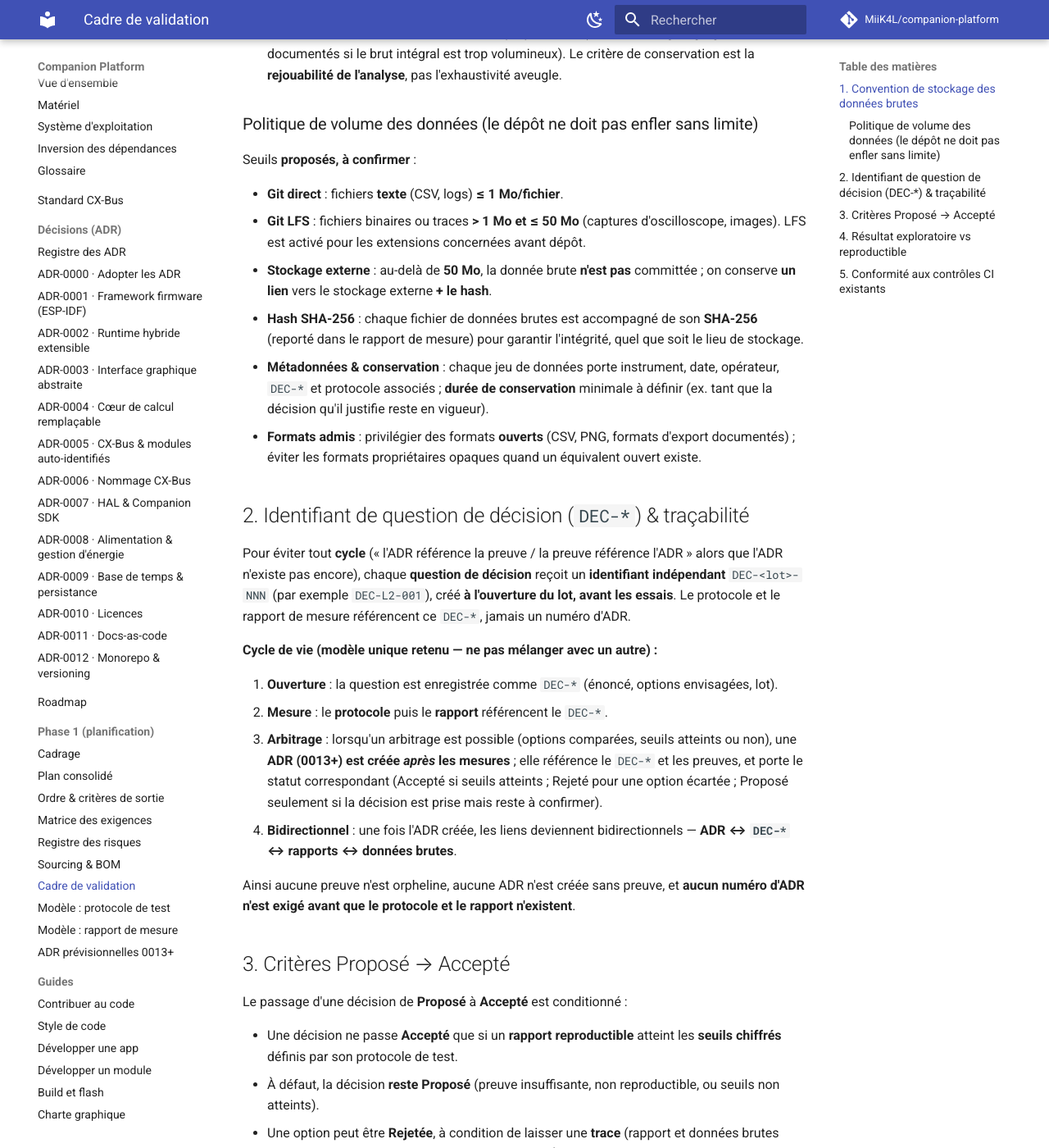
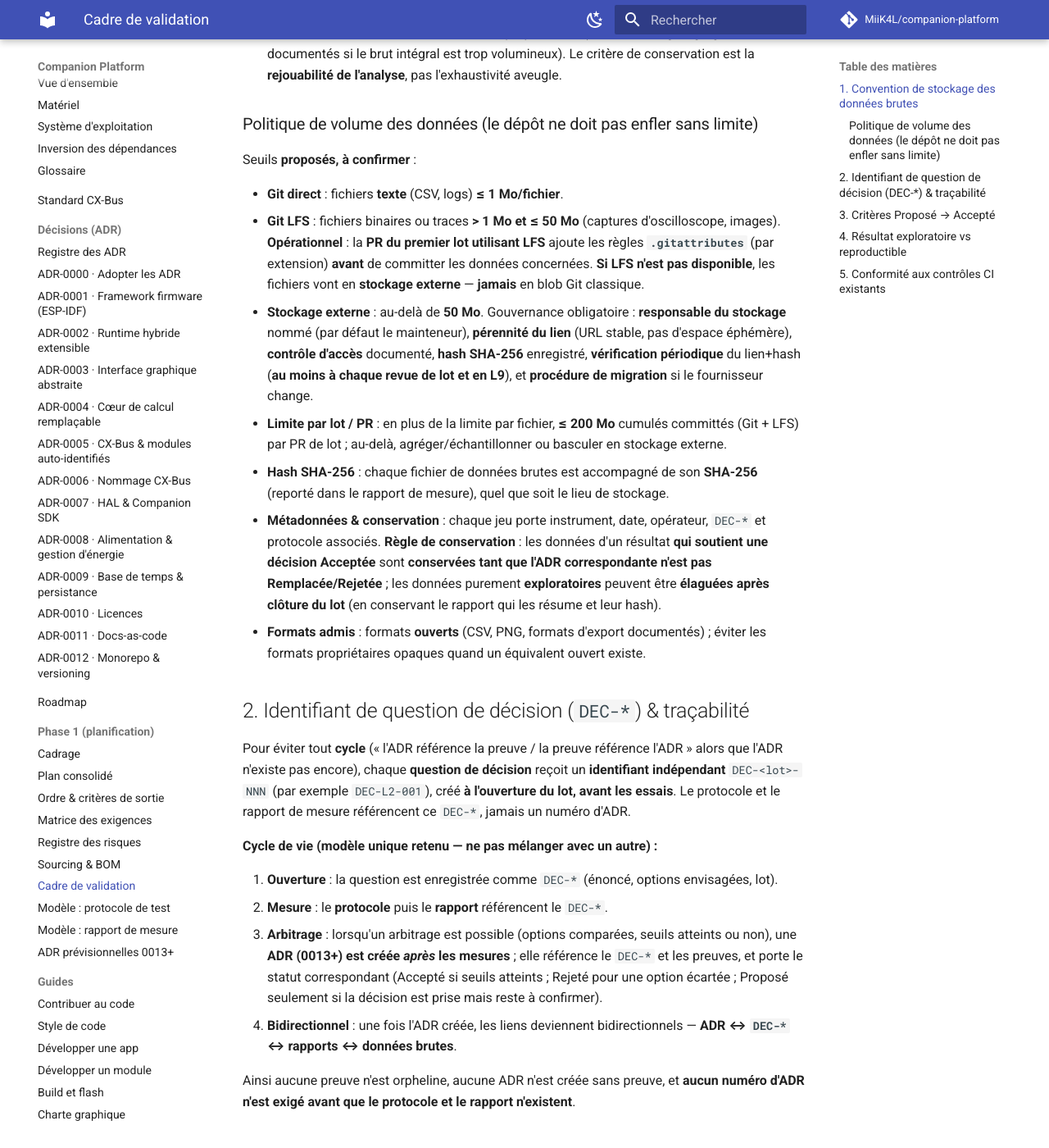
Before and after one commit to MiiK4L/companion-platform, an MkDocs documentation site: the page built from docs/phase-1/validation-framework.md, in a window 1280 px wide and 1400 px high, scrolled down 867 px. Shown: the whole window at 82% size. Built offline with MkDocs 1.6.1 and Material for MkDocs 9.7.7, drawn with Linux system fonts in a browser that asks for light colours; comment, search, counter and statistics services are not loaded; some of the changed text lies outside the part shown.

Commit message:
docs(phase-1): conservation, LFS opérationnel, n_*, ADR au-delà des seuils
Regle de conservation + gouvernance externe ; LFS operationnel +
limite/PR ; n_dut/runs/campaigns/cycles + independance ; ADR exige
conformite/comparaison/compromis/tracabilite.

```diff
--- a/docs/phase-1/validation-framework.md
+++ b/docs/phase-1/validation-framework.md
@@ -41,17 +41,26 @@
 
 - **Git direct** : fichiers **texte** (CSV, logs) **≤ 1 Mo/fichier**.
 - **Git LFS** : fichiers binaires ou traces **> 1 Mo et ≤ 50 Mo** (captures d'oscilloscope,
-  images). LFS est activé pour les extensions concernées avant dépôt.
-- **Stockage externe** : au-delà de **50 Mo**, la donnée brute **n'est pas** committée ; on
-  conserve **un lien** vers le stockage externe **+ le hash**.
+  images). **Opérationnel** : la **PR du premier lot utilisant LFS** ajoute les règles
+  **`.gitattributes`** (par extension) **avant** de committer les données concernées. **Si LFS
+  n'est pas disponible**, les fichiers vont en **stockage externe** — **jamais** en blob Git
+  classique.
+- **Stockage externe** : au-delà de **50 Mo**. Gouvernance obligatoire :
+  **responsable du stockage** nommé (par défaut le mainteneur), **pérennité du lien**
+  (URL stable, pas d'espace éphémère), **contrôle d'accès** documenté, **hash SHA-256**
+  enregistré, **vérification périodique** du lien+hash (**au moins à chaque revue de lot et
+  en L9**), et **procédure de migration** si le fournisseur change.
+- **Limite par lot / PR** : en plus de la limite par fichier, **≤ 200 Mo** cumulés committés
+  (Git + LFS) par PR de lot ; au-delà, agréger/échantillonner ou basculer en stockage externe.
 - **Hash SHA-256** : chaque fichier de données brutes est accompagné de son **SHA-256**
-  (reporté dans le rapport de mesure) pour garantir l'intégrité, quel que soit le lieu de
-  stockage.
-- **Métadonnées & conservation** : chaque jeu de données porte instrument, date, opérateur,
-  `DEC-*` et protocole associés ; **durée de conservation** minimale à définir (ex. tant que
-  la décision qu'il justifie reste en vigueur).
-- **Formats admis** : privilégier des formats **ouverts** (CSV, PNG, formats d'export
-  documentés) ; éviter les formats propriétaires opaques quand un équivalent ouvert existe.
+  (reporté dans le rapport de mesure), quel que soit le lieu de stockage.
+- **Métadonnées & conservation** : chaque jeu porte instrument, date, opérateur, `DEC-*` et
+  protocole associés. **Règle de conservation** : les données d'un résultat **qui soutient
+  une décision Acceptée** sont **conservées tant que l'ADR correspondante n'est pas
+  Remplacée/Rejetée** ; les données purement **exploratoires** peuvent être **élaguées après
+  clôture du lot** (en conservant le rapport qui les résume et leur hash).
+- **Formats admis** : formats **ouverts** (CSV, PNG, formats d'export documentés) ; éviter les
+  formats propriétaires opaques quand un équivalent ouvert existe.
 
 ## 2. Identifiant de question de décision (`DEC-*`) & traçabilité
 
@@ -77,12 +86,21 @@
 
 ## 3. Critères Proposé → Accepté
 
-Le passage d'une décision de **Proposé** à **Accepté** est conditionné :
+**Atteindre les seuils ne suffit pas** : plusieurs options peuvent les atteindre. Le passage
+de **Proposé** à **Accepté** exige **les quatre** conditions cumulatives :
 
-- Une décision ne passe **Accepté** que si un **rapport reproductible** atteint les
-  **seuils chiffrés** définis par son protocole de test.
-- À défaut, la décision **reste Proposé** (preuve insuffisante, non reproductible, ou seuils
-  non atteints).
+1. **Conformité aux exigences** : la solution satisfait les exigences applicables
+   ([matrice des exigences](requirements-matrix.md)), pas seulement les seuils du protocole.
+2. **Comparaison des alternatives pertinentes** : les alternatives crédibles de la même
+   fonction ont été évaluées (mêmes protocole/seuils quand c'est pertinent).
+3. **Justification des compromis** : l'ADR explique **pourquoi cette option est retenue** face
+   aux autres (coût, conso, disponibilité, complexité, risques), y compris quand plusieurs
+   atteignent les seuils.
+4. **Traçabilité vers les preuves** : liens `DEC-*` ↔ rapport(s) reproductible(s) ↔ données
+   brutes (avec hash).
+
+- Un **rapport reproductible** atteignant les **seuils chiffrés** est **nécessaire** mais non
+  suffisant ; à défaut de l'une des conditions, la décision **reste Proposé**.
 - Une option peut être **Rejetée**, à condition de laisser une **trace** (rapport et données
   brutes documentant l'échec ou le non-respect des seuils).
 
@@ -108,13 +126,28 @@
 - **Données brutes conservées** (avec SHA-256).
 - **Rejouable** par un tiers.
 
-**Combien d'exécutions pour ne PAS être un essai unique ?** Un résultat n'est
-**reproductible** que s'il repose sur **au moins 2 campagnes indépendantes**
-(rejouées, idéalement à des moments/opérateurs distincts) **et** un **nombre
-d'échantillons `n` défini dans le protocole** (par défaut proposé : `n ≥ 5`, à
-ajuster selon la grandeur et sa dispersion), avec **résultats consignés par
-répétition** et **méthode statistique** déclarée. Une seule exécution reste
-**exploratoire**, quels que soient ses résultats.
+**Combien d'exécutions ?** Pas de `n ≥ 5` universel. Le protocole **distingue et justifie**
+quatre grandeurs, selon le **risque**, la **dispersion** attendue et le caractère
+**destructif** de l'essai :
+
+- **`n_dut`** : nombre d'exemplaires distincts du *device under test* (plusieurs cartes/
+  modules, pour capter la variabilité de fabrication).
+- **`n_runs`** : nombre de mesures répétées sur **un même** DUT dans une même campagne.
+- **`n_campaigns`** : nombre de **campagnes indépendantes** (voir ci-dessous).
+- **`n_cycles`** : nombre de cycles pour les essais d'**endurance/usure** (ex. insertions
+  connecteur), distinct des répétitions de mesure.
+
+Chaque nombre est **justifié dans le protocole** (un essai destructif aura un `n_dut` faible
+mais documenté ; une grandeur très dispersée exigera un `n_runs`/`n_campaigns` plus élevé).
+
+**Deux campagnes sont *indépendantes*** si elles diffèrent par au moins : un **remontage/
+recâblage** du banc, un **moment distinct** (et si possible un **opérateur** ou un **DUT**
+distinct), avec **re-vérification de l'étalonnage**. Rejouer une acquisition sans rien
+remonter ne compte **pas** comme une campagne indépendante.
+
+Un résultat **reproductible** exige **`n_campaigns ≥ 2`** (indépendantes) et des `n_dut`/
+`n_runs` justifiés, avec **résultats consignés par répétition** et **méthode statistique**
+déclarée. Une seule exécution reste **exploratoire**.
 
 Seul un résultat **reproductible** peut faire passer une décision de Proposé à Accepté.
 
```
Also changed, not shown: docs/phase-1/templates/measurement-report-template.md (+2 -2 lines), docs/phase-1/templates/test-protocol-template.md (+5 -2 lines).
